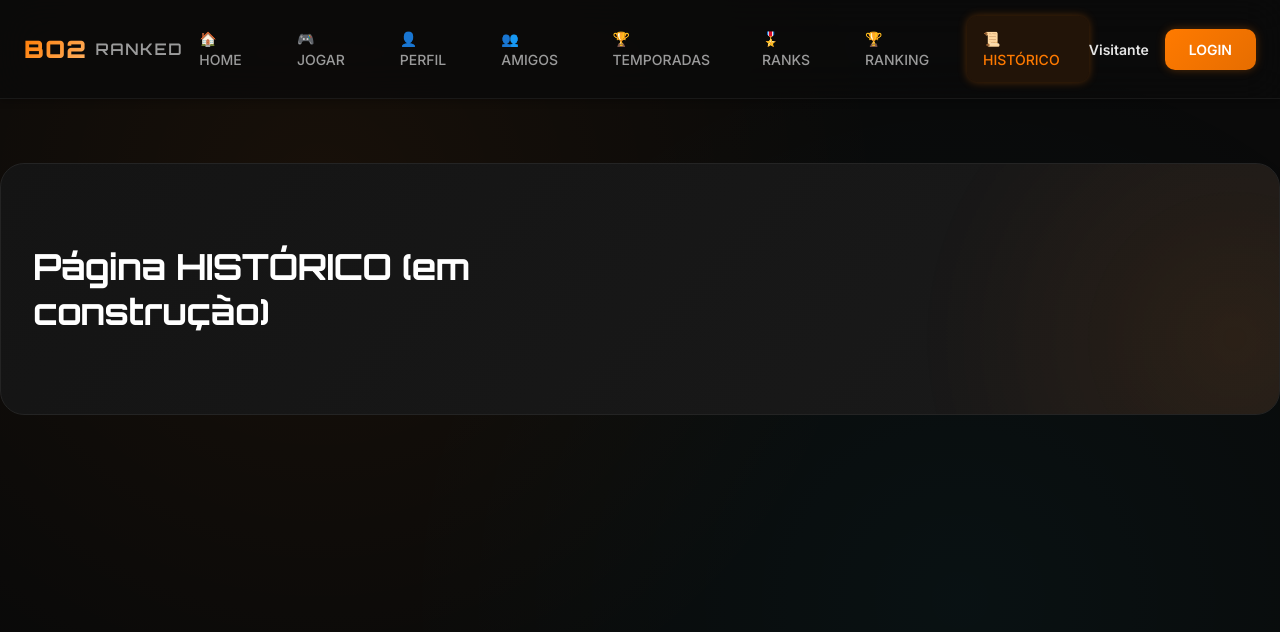
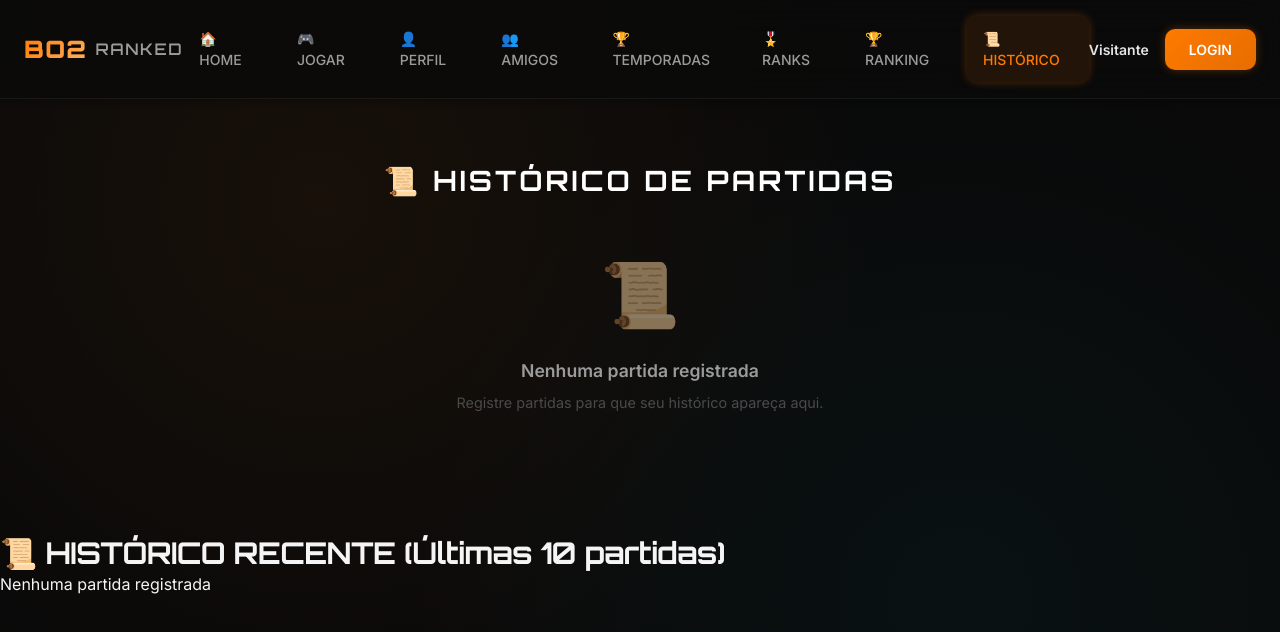
Before and after one commit to alanaraujo-bit/BO2-RANKEADO, a Next.js app: page / in a window 1280 px wide. Both pictures are taken after a click on the link "📜 HISTÓRICO". Shown: the top 632 px of the page. Built offline with nearby package versions, Linux system fonts and the light colour scheme; a web font is replaced by a local one.

Commit message:
feat: migrar conteúdo da aba HISTÓRICO para React

```diff
--- a/pages/index.js
+++ b/pages/index.js
@@ -1114,8 +1114,22 @@ export default function Home() {
         )}
         {activeTab === 'history' && (
           <div id="history" className="page active">
-            <div className="hero-banner hero-improved">
-              <h2 style={{color: '#fff'}}>Página HISTÓRICO (em construção)</h2>
+            <div className="section">
+              <h2 className="section-title">📜 HISTÓRICO DE PARTIDAS</h2>
+              <div id="matchHistory">
+                {/* Histórico de partidas será preenchido via JS/API */}
+                <div className="empty-state" style={{padding: '40px 0', textAlign: 'center'}}>
+                  <div className="empty-state-icon">📜</div>
+                  <div className="empty-state-text">Nenhuma partida registrada</div>
+                  <div className="empty-state-hint">Registre partidas para que seu histórico apareça aqui.</div>
+                </div>
+              </div>
+            </div>
+
+            {/* Perfil - histórico recente (últimas 10 partidas) visual */}
+            <div className="profile-history-section">
+              <h3 className="profile-section-title">📜 HISTÓRICO RECENTE (Últimas 10 partidas)</h3>
+              <div id="profileMatchHistory" className="profile-matches-list empty-state-centered">Nenhuma partida registrada</div>
             </div>
           </div>
         )}
```
